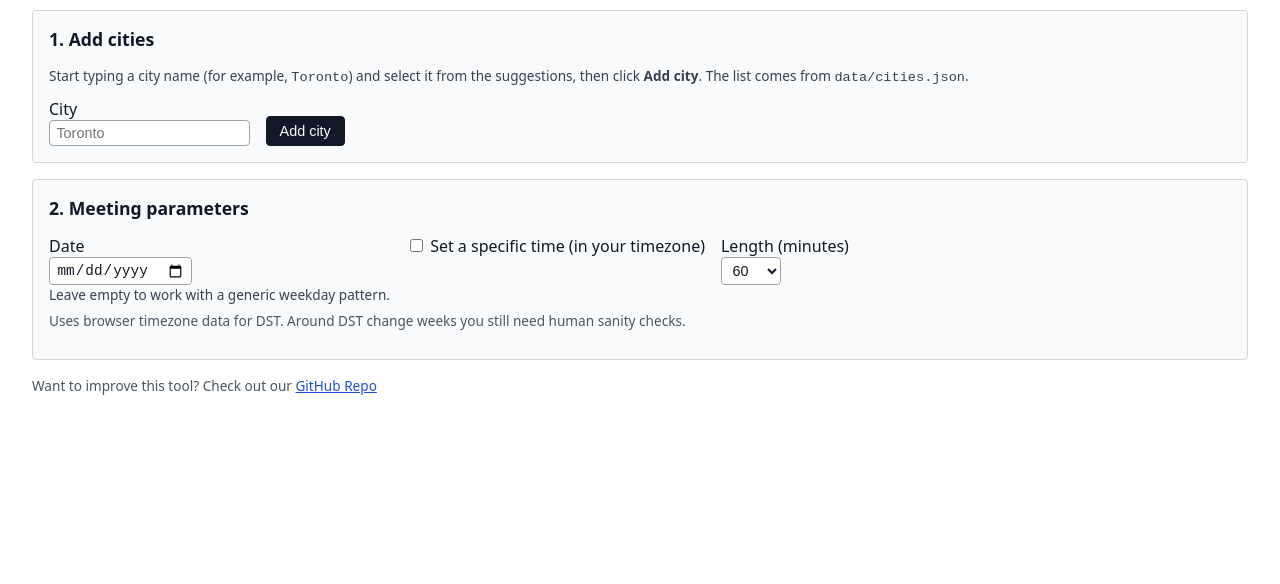
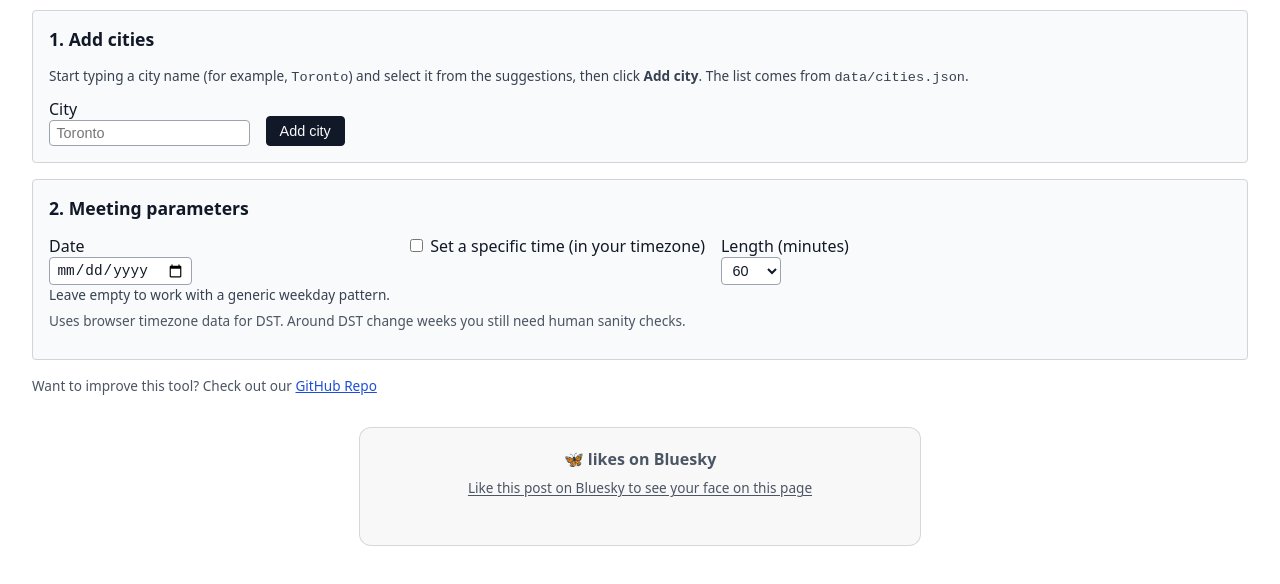
Before and after one commit to mgifford/timezone-helper, a plain HTML site: page index.html in a window 1280 px wide. Shown: the part 98-682 px from the top of the page. Drawn offline with Linux system fonts and the light colour scheme.

Commit message:
Update index.html bluesky

```diff
--- a/index.html
+++ b/index.html
@@ -173,6 +173,20 @@
       <p class="small muted">
       Want to improve this tool? Check out our <a href="https://github.com/mgifford/timezone-helper">GitHub Repo</a>
     </p>
+
+  <!-- Bluesky Footer -->
+<meta data-bsky-post-id="3m7sbwzbyvc2l" />
+<section class="post__likes" data-bsky-container>
+  <h3 class="post__likesTitle">
+    🦋 <span data-bsky-likes-count></span> likes on Bluesky
+  </h3>
+  <a class="post__likesCta" href="https://bsky.app/profile/ox.ca/post/3m7sbwzbyvc2l" target="_blank">
+	  Like this post on Bluesky to see your face on this page
+  </a>
+  <ul data-bsky-likes class="post__likesList"></ul>
+</section>
+
+
 </footer>
 
   <script src="app.js"></script>
```
